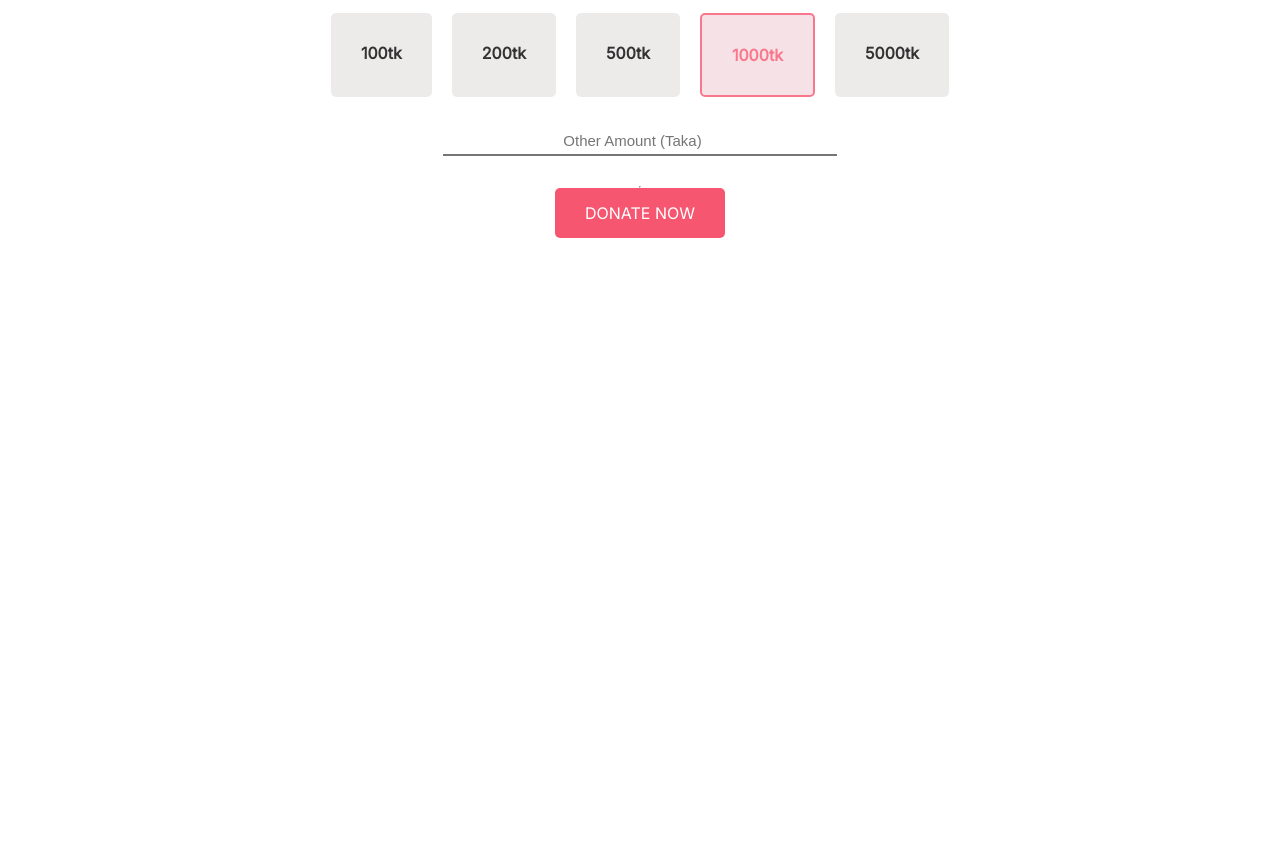
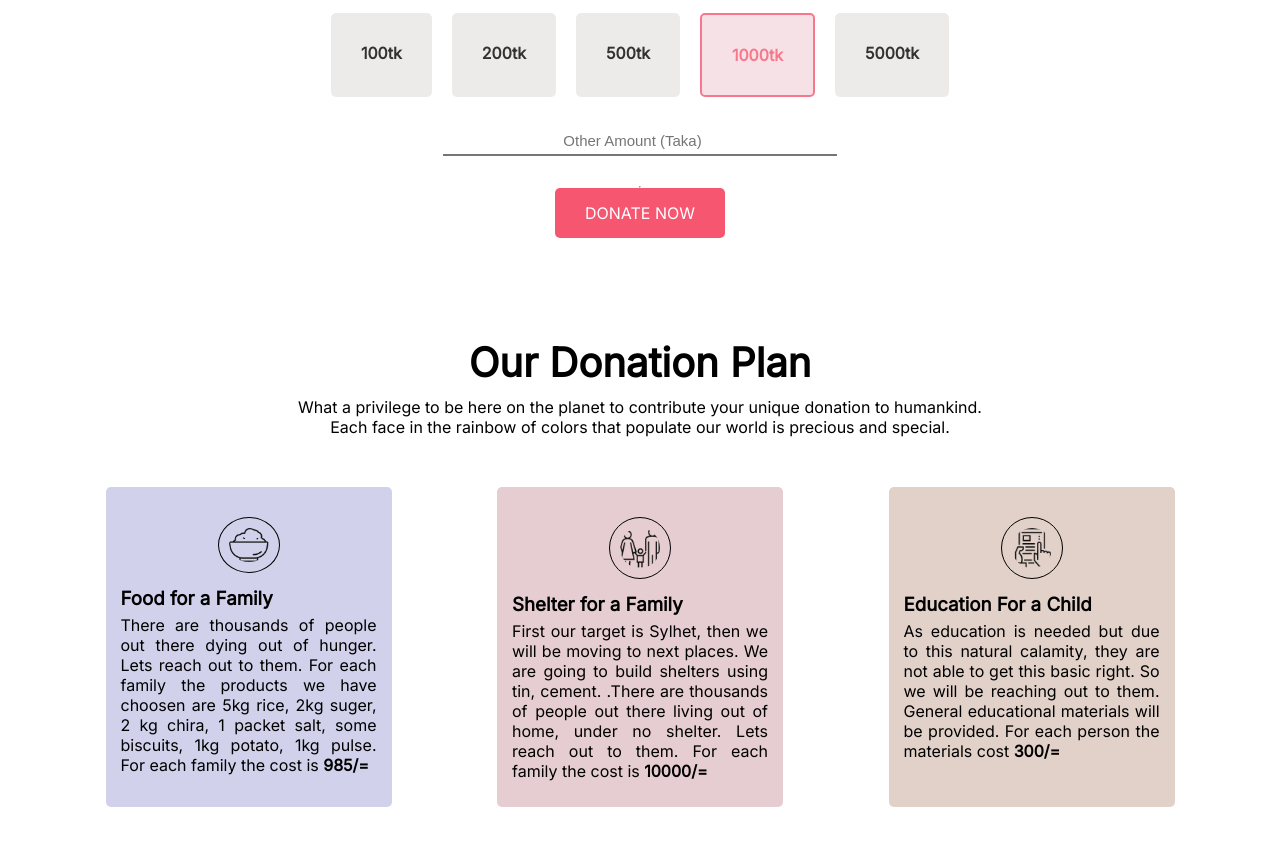
Before and after one commit to saqib0404/Donation-Site-Project, a plain HTML site: page index.html in a window 1280 px wide. Shown: the part 776-1621 px from the top of the page. Before the commit the page ends 1114 px from the top, so only its background shows below. Drawn offline with Linux system fonts and the light colour scheme.

Commit message:
Another section done

```diff
--- a/index.html
+++ b/index.html
@@ -20,7 +20,7 @@
             it's about <br>
             Making A Difference
         </h1>
-        <p>
+        <p class="common-p">
             With Malice toward none, with charity for all, with firmness in the right, as God gives us to see the right, <br>
             let us strive on to finish the work we are in, to bind up the nation's wounds.
         </p>
@@ -33,7 +33,7 @@
 <!-- Donate-today-area starts-->
     <section class="donate-toady-area">
         <h2>Donate Today</h2>
-        <p>
+        <p class="common-p">
             The life of a man consists not in seeing visions and in dreaming dreams,<br>
             but in active charity and in willing service.
         </p>
@@ -53,7 +53,30 @@
 
 
 <!-- donation plan area starts -->
-
+    <section class="donation-plan-area">
+        <h2>Our Donation Plan</h2>
+        <p class="common-p">
+            What a privilege to be here on the planet to contribute your unique donation to humankind. <br>
+            Each face in the rainbow of colors that populate our world is precious and special.
+        </p>
+        <div class="cards">
+            <div class="card card1">
+                <img src="images/icon1.png" alt="">
+                <h3>Food for a Family</h3>
+                <p>There are thousands of people out there dying out of hunger. Lets reach out to them. For each family the products we have choosen are 5kg rice, 2kg suger, 2 kg chira, 1 packet salt, some biscuits, 1kg potato, 1kg pulse. For each family  the cost is <b>985/=</b></p>
+            </div>
+            <div class="card card2">
+                <img src="images/icon3.png" alt="">
+                <h3>Shelter for a Family</h3>
+                <p>First our target is Sylhet, then we will be moving to next places. We are going to build shelters using tin, cement. .There are thousands of people out there living out of home, under no shelter. Lets reach out to them. For each family the cost is <b>10000/=</b></p>
+            </div>
+            <div class="card card3">
+                <img src="images/icon2.png" alt="">
+                <h3>Education For a Child</h3>
+                <p>As education is needed but due to this natural calamity, they are not able to get this basic right. So we will be reaching out to them. General educational materials will be provided. For each person the materials cost <b>300/=</b> </p>
+            </div>
+        </div>
+    </section>
 <!-- donation plan area ends -->
 
 
--- a/style.css
+++ b/style.css
@@ -11,6 +11,9 @@ h1{
 }
 h2{
     font-size: 40px;
+}
+.common-p{
+    text-align: center;
 }
 .common-btn{
     text-decoration: none;
@@ -54,7 +57,6 @@ h2{
     margin-bottom: 100px;
     display: flex;
     flex-direction: column;
-
     justify-content: center;
     align-items: center;
 }
@@ -63,7 +65,6 @@ h2{
 }
 .donate-toady-area p{
     margin-bottom: 20px;
-    text-align: center;
 }
 .amount{
     display: flex;
@@ -97,5 +98,50 @@ h2{
 
 
 /* donation plan area starts */
-
+.donation-plan-area{
+    display: flex;
+    flex-direction: column;
+    justify-content: center;
+    align-items: center;
+    margin-bottom: 100px;
+}
+.donation-plan-area h2{
+    margin-bottom: 10px;
+}
+.donation-plan-area p{
+    margin-bottom: 50px;
+}
+.cards{
+    display: flex;
+    justify-content: space-evenly;
+    height: 320px;
+}
+.card{
+    width: 20%;
+    border-radius: 5px;
+    padding: 30px 15px;
+}
+.card img{
+    padding: 10px;
+    width: 40px;
+    margin-left: 38%;
+    border: 1px solid black;
+    border-radius: 50%;
+    margin-bottom: 10px;
+}
+.card h3{
+    margin-bottom: 5px;
+}
+.card p{
+    text-align: justify;
+}
+.card1{
+    background-color: rgb(209, 209, 235);
+}
+.card2{
+    background-color: rgb(230, 205, 209);
+}
+.card3{
+    background-color: rgb(226, 209, 201);
+}
 /* donation plan area ends */
```
